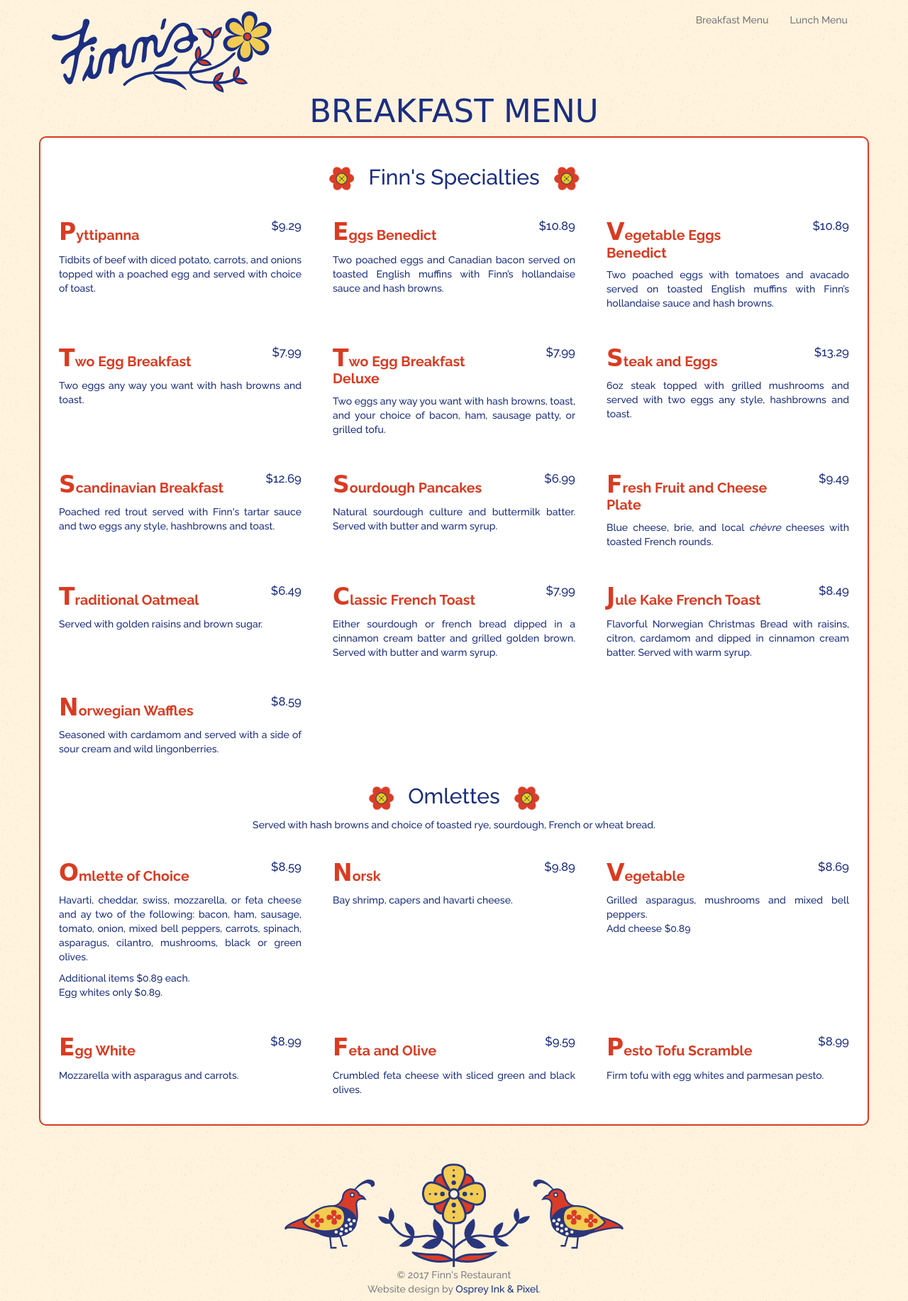
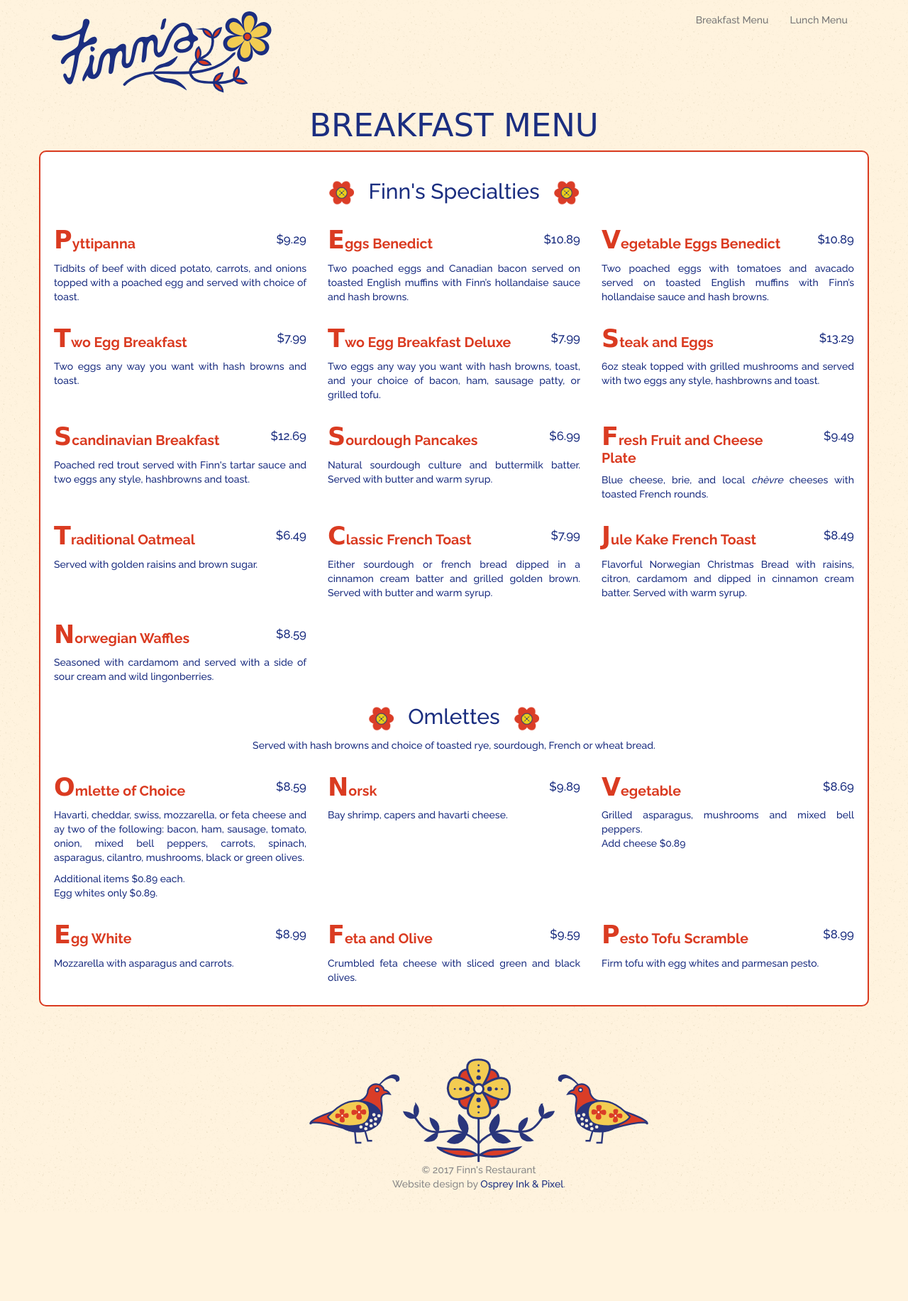
Before and after one commit to ospreyink/finns, a plain HTML site: page breakfast.html in a window 1280 px wide. Shown: the part 18-1851 px from the top of the page at 71% size. After the commit the page ends 1726 px from the top, so only its background shows below. Drawn offline with nearby package versions, Linux system fonts and the light colour scheme; a web font is replaced by a local one.

Commit message:
fixed responsive issues. Cleaned up bootstrap formatting

```diff
--- a/breakfast.html
+++ b/breakfast.html
@@ -4,25 +4,16 @@
     <meta charset="utf-8">
     <meta http-equiv="X-UA-Compatible" content="IE=edge">
     <meta name="viewport" content="width=device-width, initial-scale=1">
-    <!-- The above 3 meta tags *must* come first in the head; any other head content must come *after* these tags -->
     <title>Finn's Breakfast Menu</title>
-
     <!-- Bootstrap -->
     <link href="bootstrap-3.3.7-dist/css/bootstrap.min.css" rel="stylesheet">
     <!-- Custom CSS -->
     <link href="css/style.css" rel="stylesheet">
     <link href="https://fonts.googleapis.com/css?family=Raleway:500,700|Rye" rel="stylesheet">
+  </head>
 
-    <!-- HTML5 shim and Respond.js for IE8 support of HTML5 elements and media queries -->
-    <!-- WARNING: Respond.js doesn't work if you view the page via file:// -->
-    <!--[if lt IE 9]>
-      <script src="https://oss.maxcdn.com/html5shiv/3.7.3/html5shiv.min.js"></script>
-      <script src="https://oss.maxcdn.com/respond/1.4.2/respond.min.js"></script>
-    <![endif]-->
-  </head>
   <body>
 
-<!-- Fixed navbar -->
     <nav class="navbar navbar-default">
       <div class="container">
         <div class="navbar-header">
@@ -39,20 +30,29 @@
             <li><a href="breakfast.html">Breakfast Menu</a></li>
             <li><a href="lunch.html">Lunch Menu</a></li>
           </ul>
-        </div><!--/.nav-collapse -->
+        </div>
       </div>
     </nav>
 
+    <div class="container">
+      <div class="row">
+        <div>
           <h1 class="text-center">Breakfast Menu</h1>
+        </div>
+      </div>
 
-<div class="container well">
+      <div class="row">
+        <div class="well">
+
+          <div class="row">
+            <div class="col-sm-10 col-sm-offset-1 text-center">
+              <h2 class="text-center"><img src="images/flower.png">Finn's Specialties<img src="images/flower.png"></h2>
+            </div>
+          </div>
+
           <div class="row">
 
-    <div class="col-md-12">
-      <h2 class="text-center"><img src="images/flower.png">Finn's Specialties<img src="images/flower.png"></h2>
-    </div>
-
-    <div class="col-md-4 col-sm-6 menuItemContainer">
+            <div class="col-md-4 col-sm-6">
               <div>
                 <div class="row">
                   <div class="col-xs-9">
@@ -61,7 +61,6 @@
                   <div class="col-xs-3">
                     <h3 class="itemPrice">$9.29</h3>
                   </div>
-
                 </div>
                 <div class="row">
                   <div class="col-xs-12">
@@ -71,7 +70,7 @@
               </div>
             </div>
 
-    <div class="col-md-4 col-sm-6 menuItemContainer">
+            <div class="col-md-4 col-sm-6">
               <div>
                 <div class="row">
                   <div class="col-xs-9">
@@ -89,7 +88,7 @@
               </div>
             </div>
 
-    <div class="col-md-4 col-sm-6 menuItemContainer">
+            <div class="col-md-4 col-sm-6">
               <div>
                 <div class="row">
                   <div class="col-xs-9">
@@ -107,7 +106,7 @@
               </div>
             </div>
 
-    <div class="col-md-4 col-sm-6 menuItemContainer">
+            <div class="col-md-4 col-sm-6">
               <div>
                 <div class="row">
                   <div class="col-xs-9">
@@ -127,7 +126,7 @@
 
             <div class="clearfix visible-sm-block"></div>
 
-    <div class="col-md-4 col-sm-6 menuItemContainer">
+            <div class="col-md-4 col-sm-6">
               <div>
                 <div class="row">
                   <div class="col-xs-9">
@@ -145,7 +144,7 @@
               </div>
             </div>
 
-    <div class="col-md-4 col-sm-6 menuItemContainer">
+            <div class="col-md-4 col-sm-6">
               <div>
                 <div class="row">
                   <div class="col-xs-9">
@@ -165,7 +164,7 @@
 
             <div class="clearfix"></div>
 
-    <div class="col-md-4 col-sm-6 menuItemContainer">
+            <div class="col-md-4 col-sm-6">
               <div>
                 <div class="row">
                   <div class="col-xs-9">
@@ -183,7 +182,7 @@
               </div>
             </div>
 
-    <div class="col-md-4 col-sm-6 menuItemContainer">
+            <div class="col-md-4 col-sm-6">
               <div>
                 <div class="row">
                   <div class="col-xs-9">
@@ -201,7 +200,7 @@
               </div>
             </div>
 
-    <div class="col-md-4 col-sm-6 menuItemContainer">
+            <div class="col-md-4 col-sm-6">
               <div>
                 <div class="row">
                   <div class="col-xs-9">
@@ -221,7 +220,7 @@
 
             <div class="clearfix visible-md-block"></div>
 
-    <div class="col-md-4 col-sm-6 menuItemContainer">
+            <div class="col-md-4 col-sm-6">
               <div>
                 <div class="row">
                   <div class="col-xs-9">
@@ -241,7 +240,7 @@
 
             <div class="clearfix visible-sm-block"></div>
 
-    <div class="col-md-4 col-sm-6 menuItemContainer">
+            <div class="col-md-4 col-sm-6">
               <div>
                 <div class="row">
                   <div class="col-xs-9">
@@ -259,7 +258,7 @@
               </div>
             </div>
 
-    <div class="col-md-4 col-sm-6 menuItemContainer">
+            <div class="col-md-4 col-sm-6">
               <div>
                 <div class="row">
                   <div class="col-xs-9">
@@ -277,7 +276,7 @@
               </div>
             </div>
 
-    <div class="col-md-4 col-sm-6 menuItemContainer">
+            <div class="col-md-4 col-sm-6">
               <div>
                 <div class="row">
                   <div class="col-xs-9">
@@ -298,7 +297,7 @@
           </div>
 
           <div class="row">
-    <div class="col-md-12">
+            <div class="col-sm-10 col-sm-offset-1 text-center">
               <h2 class="text-center"><img src="images/flower.png">Omlettes<img src="images/flower.png"></h2>
               <p class="text-center">Served with hash browns and choice of toasted rye, sourdough, French or wheat bread.</p>
             </div>
@@ -306,7 +305,7 @@
 
           <div class="row">
 
-    <div class="col-md-4 col-sm-6 menuItemContainer">
+            <div class="col-md-4 col-sm-6">
               <div>
                 <div class="row">
                   <div class="col-xs-9">
@@ -327,7 +326,7 @@
               </div>
             </div>
 
-   <div class="col-md-4 col-sm-6 menuItemContainer">
+          <div class="col-md-4 col-sm-6">
               <div>
                 <div class="row">
                   <div class="col-xs-9">
@@ -345,7 +344,7 @@
               </div>
             </div>
 
-    <div class="col-md-4 col-sm-6 menuItemContainer">
+            <div class="col-md-4 col-sm-6">
               <div>
                 <div class="row">
                   <div class="col-xs-9">
@@ -367,7 +366,7 @@
 
             <div class="clearfix"></div>
 
-    <div class="col-md-4 col-sm-6 menuItemContainer">
+            <div class="col-md-4 col-sm-6">
               <div>
                 <div class="row">
                   <div class="col-xs-9">
@@ -385,7 +384,7 @@
               </div>
             </div>
 
-    <div class="col-md-4 col-sm-6 menuItemContainer">
+            <div class="col-md-4 col-sm-6">
               <div>
                 <div class="row">
                   <div class="col-xs-9">
@@ -403,7 +402,7 @@
               </div>
             </div>
 
-    <div class="col-md-4 col-sm-6 menuItemContainer">
+            <div class="col-md-4 col-sm-6">
               <div>
                 <div class="row">
                   <div class="col-xs-9">
@@ -423,6 +422,7 @@
 
           </div>
 
+        </div>
       </div>
 
     <footer>
@@ -444,9 +444,7 @@
       </div>
     </footer>
 
-    <!-- jQuery (necessary for Bootstrap's JavaScript plugins) -->
     <script src="https://ajax.googleapis.com/ajax/libs/jquery/1.12.4/jquery.min.js"></script>
-    <!-- Include all compiled plugins (below), or include individual files as needed -->
     <script src="bootstrap-3.3.7-dist/js/bootstrap.min.js"></script>
   </body>
 </html>
--- a/css/style.css
+++ b/css/style.css
@@ -7,9 +7,16 @@ body {
     color: #1b2e80;
 }
 
+#headline {
+  font-size:40px;
+  color:#da3b21;
+  line-height:40px;
+  margin:10px 0 25px;
+}
+
 .navbar-default {
   background-color:rgba(0,0,0,0);
-  border-color: rgba(255, 255, 255, 0);
+  border-color: rgba(0,0,0,0);
 }
 
 .menuItem {
@@ -21,7 +28,7 @@ body {
 
 .menuItem::first-letter {
   font-family: 'Rye', cursive;
-  font-size: 33px;
+  font-size: 3.5rem;
 }
 
 .navbar {
@@ -35,12 +42,8 @@ body {
 .itemPrice {
 	float: right;
   font-size: 1.2em;
+  line-height: 36px;
 }
-
-.menuItemContainer {
-  padding: 10px 22px;
-  height: auto;
-  }
 
 iframe {
   margin: 20px 0;
@@ -53,23 +56,19 @@ footer {
   margin: 30px 0 0 0;
   padding: 20px;
   text-align: center;
-  color: grey;
+  color: #888;
 }
 
 #aboutUs {
   margin-top: 40px;
-  font-size: 14px;
-}
-
-#info p {
-  font-size: 16px;
+  font-size: 0.75rem;
 }
 
 h1 {
   text-transform: uppercase;
   color: #1b2e80;
   font-family: 'Rye', cursive;
-  font-size: 45px;
+  font-size: 4.5rem;
 }
 
 h2 {
@@ -168,4 +167,36 @@ a:hover{
       font-size: 16px;
     }
 
+    .container .jumbotron {
+      border-radius: 0px;
+    }
+
 }
+
+@media (max-width: 425px) {
+  .container .jumbotron {
+    border-radius: 0px;
+  }
+}
+
+@media (max-width: 375px) {
+
+  #logo {
+      width: 199px;
+    }
+
+  h2 {
+    font-size: 1.5em;
+  }
+
+  h2 img {
+    width: 5px;
+  }
+
+  iframe {
+    width: 100%;
+    border-radius: 0px;
+    border-width: 2px 0 2px 0;
+  }
+
+}
```
Also changed, not shown: index.html (+47 -51 lines), lunch.html (+51 -36 lines), 1 other file. Lines whose indentation alone changed are shown as unchanged.
